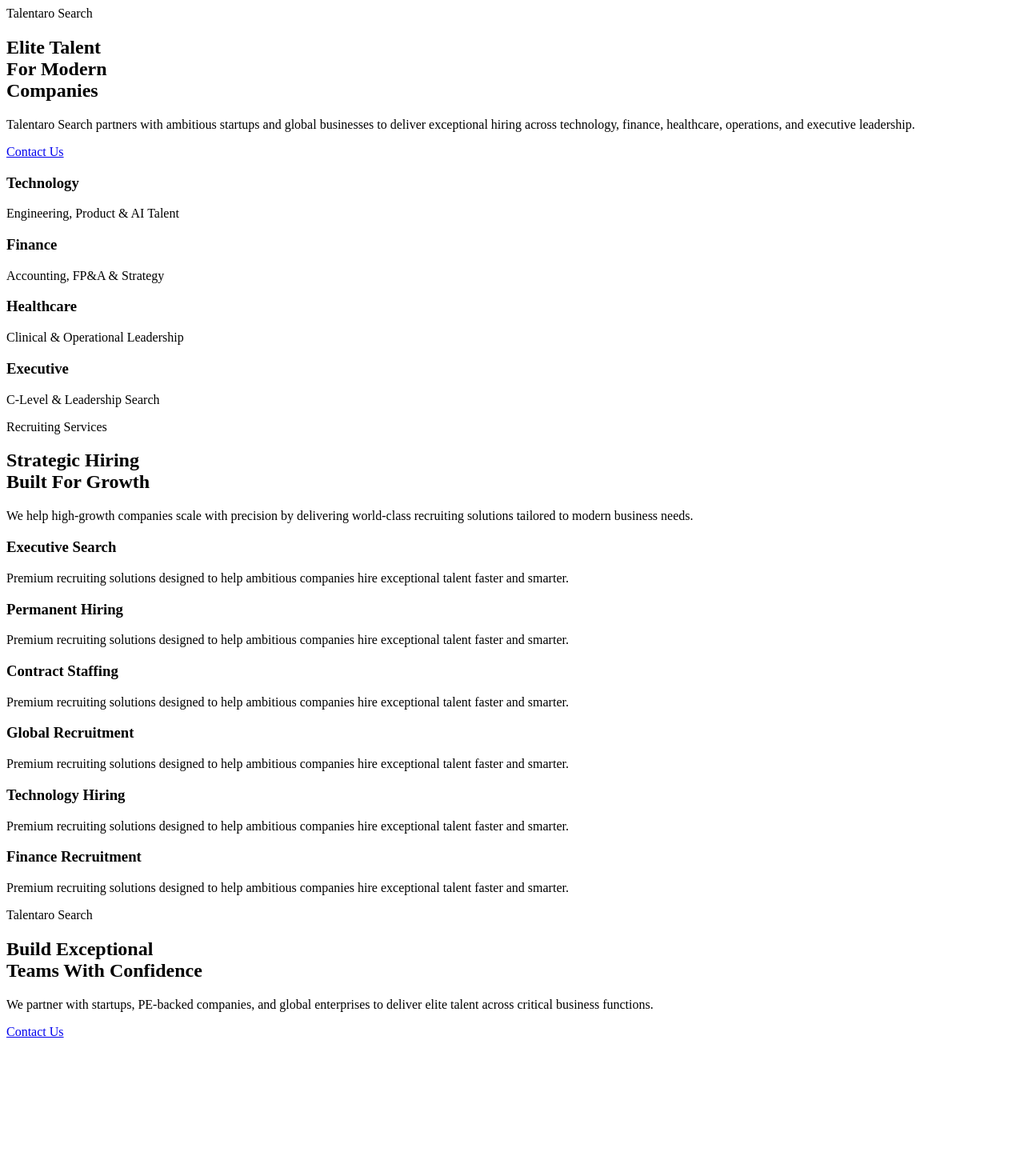
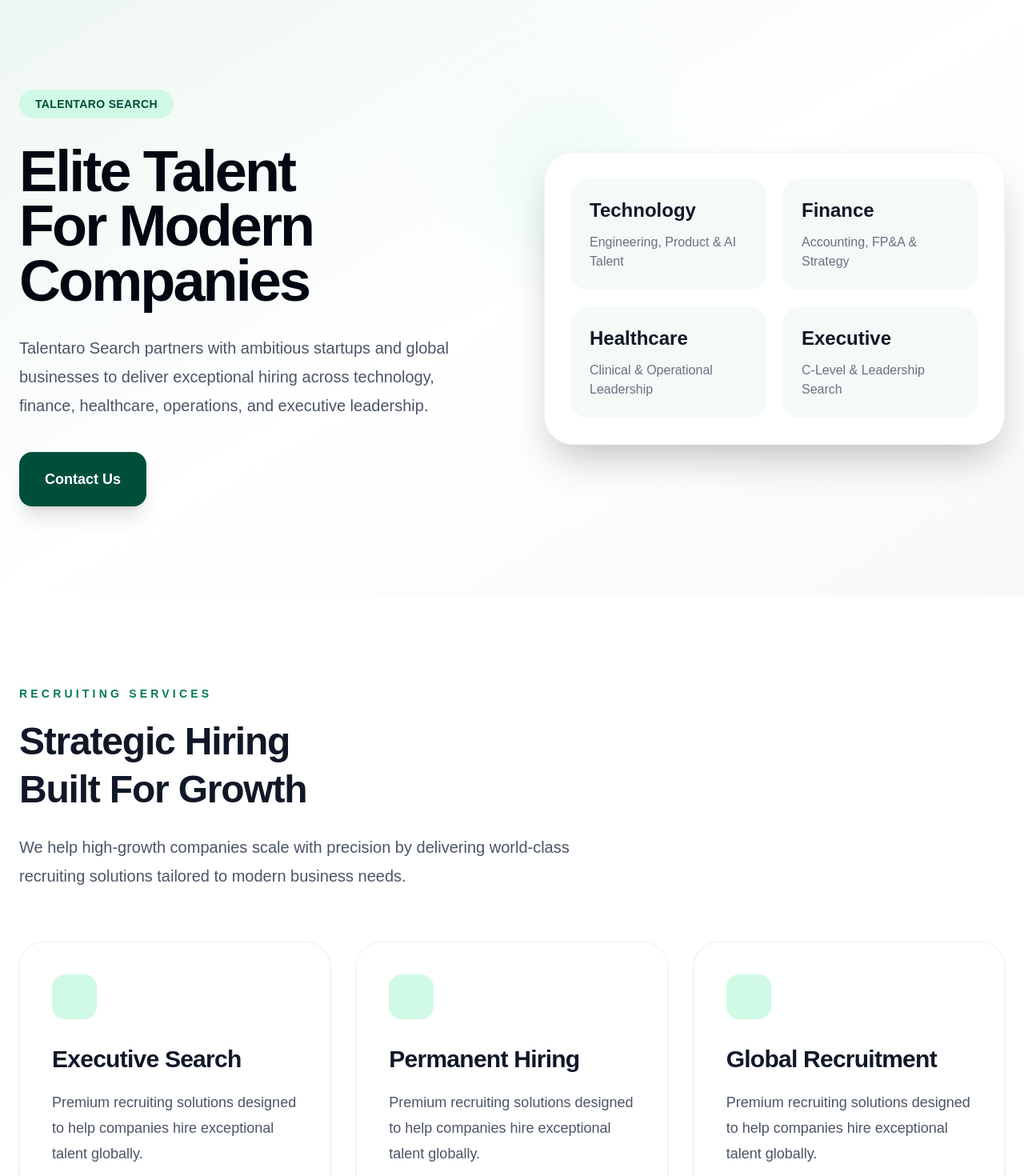
Before and after one commit to talentarosearch/talentaro-search, a Next.js app: page / in a window 1280 px wide. Shown: the top 1470 px of the page at 80% size. Before the commit the page ends 1307 px from the top, so only its background shows below. Built offline with nearby package versions, Linux system fonts and the light colour scheme.

Commit message:
Working Tailwind deployment

```diff
--- a/app/layout.tsx
+++ b/app/layout.tsx
@@ -1,191 +1,18 @@
-export default function Home() {
+import "./globals.css";
+
+export const metadata = {
+  title: "Talentaro Search",
+  description: "Global Recruiting & Executive Search",
+};
+
+export default function RootLayout({
+  children,
+}: {
+  children: React.ReactNode;
+}) {
   return (
-    <main className="min-h-screen bg-[#fafaf7] text-gray-900 overflow-hidden">
-
-      {/* HERO SECTION */}
-      <section className="relative py-28 px-6">
-        <div className="max-w-7xl mx-auto grid lg:grid-cols-2 gap-20 items-center">
-
-          {/* LEFT CONTENT */}
-          <div>
-
-            <div className="inline-block bg-emerald-100 text-emerald-800 px-5 py-2 rounded-full text-sm font-semibold tracking-[0.2em] uppercase">
-              Talentaro Search
-            </div>
-
-            <h1 className="mt-8 text-6xl md:text-7xl lg:text-[92px] font-black leading-[0.92] tracking-[-0.06em] text-gray-950">
-              Elite Talent
-              <br />
-              For Modern
-              <br />
-              Companies
-            </h1>
-
-            <p className="mt-8 text-xl text-gray-600 leading-relaxed max-w-xl">
-              Talentaro Search partners with ambitious startups and global
-              businesses to deliver exceptional hiring across technology,
-              finance, healthcare, operations, and executive leadership.
-            </p>
-
-            <div className="mt-10">
-              <a
-                href="mailto:sagar@talentarosearch.com"
-                className="inline-flex items-center bg-emerald-700 hover:bg-emerald-800 text-white px-8 py-4 rounded-2xl font-semibold text-lg transition-all duration-300 shadow-lg hover:shadow-2xl"
-              >
-                Contact Us
-              </a>
-            </div>
-
-          </div>
-
-          {/* RIGHT SIDE CARDS */}
-          <div className="bg-white/80 backdrop-blur rounded-[36px] shadow-2xl border border-gray-100 p-8">
-
-            <div className="grid grid-cols-2 gap-5">
-
-              <div className="bg-emerald-50 rounded-3xl p-6 hover:scale-[1.02] transition">
-                <h3 className="text-2xl font-bold text-gray-900">
-                  Technology
-                </h3>
-
-                <p className="mt-3 text-gray-600">
-                  Engineering, Product & AI Talent
-                </p>
-              </div>
-
-              <div className="bg-emerald-50 rounded-3xl p-6 hover:scale-[1.02] transition">
-                <h3 className="text-2xl font-bold text-gray-900">
-                  Finance
-                </h3>
-
-                <p className="mt-3 text-gray-600">
-                  Accounting, FP&A & Strategy
-                </p>
-              </div>
-
-              <div className="bg-emerald-50 rounded-3xl p-6 hover:scale-[1.02] transition">
-                <h3 className="text-2xl font-bold text-gray-900">
-                  Healthcare
-                </h3>
-
-                <p className="mt-3 text-gray-600">
-                  Clinical & Operational Leadership
-                </p>
-              </div>
-
-              <div className="bg-emerald-50 rounded-3xl p-6 hover:scale-[1.02] transition">
-                <h3 className="text-2xl font-bold text-gray-900">
-                  Executive
-                </h3>
-
-                <p className="mt-3 text-gray-600">
-                  C-Level & Leadership Search
-                </p>
-              </div>
-
-            </div>
-
-          </div>
-
-        </div>
-      </section>
-
-      {/* SERVICES */}
-      <section className="py-28 px-6">
-
-        <div className="max-w-7xl mx-auto">
-
-          <div className="max-w-3xl">
-            <p className="text-emerald-700 font-semibold uppercase tracking-[0.2em] text-sm">
-              Recruiting Services
-            </p>
-
-            <h2 className="mt-5 text-5xl md:text-6xl font-black tracking-[-0.05em] leading-tight">
-              Strategic Hiring
-              <br />
-              Built For Growth
-            </h2>
-
-            <p className="mt-6 text-xl text-gray-600 leading-relaxed">
-              We help high-growth companies scale with precision by delivering
-              world-class recruiting solutions tailored to modern business
-              needs.
-            </p>
-          </div>
-
-          <div className="mt-20 grid md:grid-cols-2 lg:grid-cols-3 gap-8">
-
-            {[
-              "Executive Search",
-              "Permanent Hiring",
-              "Contract Staffing",
-              "Global Recruitment",
-              "Technology Hiring",
-              "Finance Recruitment",
-            ].map((service) => (
-              <div
-                key={service}
-                className="bg-white rounded-[32px] border border-gray-100 p-10 shadow-sm hover:shadow-2xl hover:-translate-y-1 transition-all duration-300"
-              >
-                <h3 className="text-3xl font-bold tracking-tight">
-                  {service}
-                </h3>
-
-                <p className="mt-5 text-gray-600 leading-relaxed">
-                  Premium recruiting solutions designed to help ambitious
-                  companies hire exceptional talent faster and smarter.
-                </p>
-              </div>
-            ))}
-
-          </div>
-
-        </div>
-
-      </section>
-
-      {/* CTA SECTION */}
-      <section className="pb-28 px-6">
-
-        <div className="max-w-7xl mx-auto">
-
-          <div className="bg-gradient-to-br from-emerald-900 to-emerald-800 rounded-[40px] p-14 md:p-20 text-white relative overflow-hidden">
-
-            <div className="absolute top-0 right-0 w-72 h-72 bg-white/5 rounded-full blur-3xl"></div>
-
-            <div className="relative z-10 max-w-3xl">
-
-              <p className="uppercase tracking-[0.2em] text-sm text-emerald-200 font-semibold">
-                Talentaro Search
-              </p>
-
-              <h2 className="mt-6 text-5xl md:text-6xl font-black leading-[1] tracking-[-0.05em]">
-                Build Exceptional
-                <br />
-                Teams With Confidence
-              </h2>
-
-              <p className="mt-8 text-xl text-emerald-100 leading-relaxed">
-                We partner with startups, PE-backed companies, and global
-                enterprises to deliver elite talent across critical business
-                functions.
-              </p>
-
-              <a
-                href="mailto:sagar@talentarosearch.com"
-                className="inline-flex mt-10 bg-white text-emerald-900 px-8 py-4 rounded-2xl font-bold text-lg hover:scale-[1.03] transition"
-              >
-                Contact Us
-              </a>
-
-            </div>
-
-          </div>
-
-        </div>
-
-      </section>
-
-    </main>
+    <html lang="en">
+      <body>{children}</body>
+    </html>
   );
 }
--- a/package.json
+++ b/package.json
@@ -9,6 +9,7 @@
     "lint": "eslint"
   },
   "dependencies": {
+    "@tailwindcss/postcss": "^4.3.0",
     "framer-motion": "^12.39.0",
     "lucide-react": "^1.16.0",
     "next": "16.2.6",
--- a/postcss.config.mjs
+++ b/postcss.config.mjs
@@ -1,7 +1,6 @@
 const config = {
   plugins: {
-    tailwindcss: {},
-    autoprefixer: {},
+    "@tailwindcss/postcss": {},
   },
 };
 
```
Also changed, not shown: 1 other file (tests, documents, lock files or other folders).
